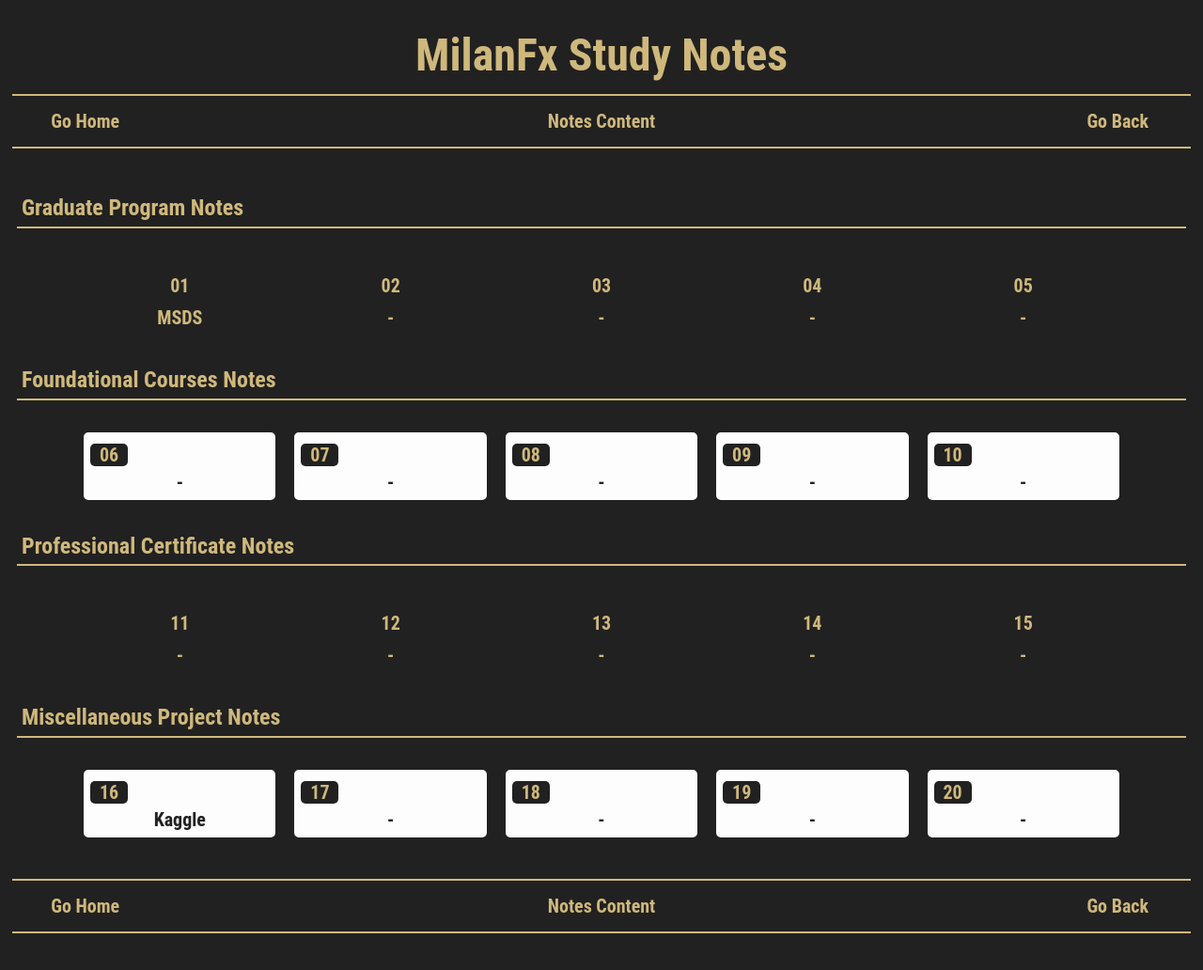
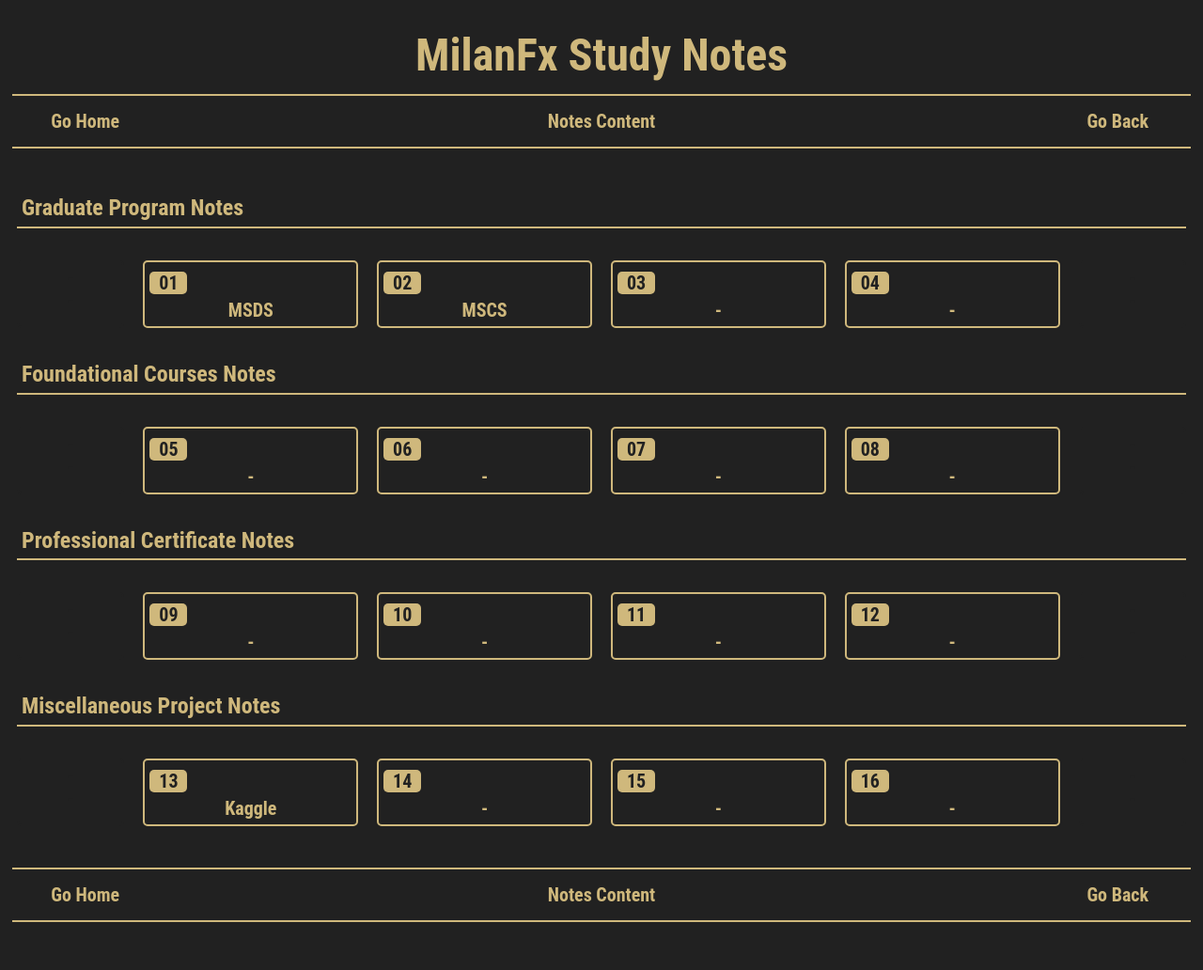
Before and after one commit to milanfx/milanfx.github.io, a Jekyll site: the page built from index.md, in a window 1280 px wide and 1400 px high. Shown: the top 1032 px of the window at 94% size. Built offline with Jekyll 4.4.1, drawn with Linux system fonts in a browser that asks for light colours.

Commit message:
Update index.md

```diff
--- a/index.md
+++ b/index.md
@@ -7,13 +7,12 @@ permalink: /
 <div class="block">
   <div class="btn text">
     <div class="btn name">Graduate Program Notes</div><br>
-    <div class="block" style="grid-template-columns: 0.5fr 2fr 2fr 2fr 2fr 2fr 0.5fr;">
+    <div class="block" style="grid-template-columns: 1fr 2fr 2fr 2fr 2fr 1fr;">
       <a href="/#/"       class="btn empty">-<br>-</a>
-      <a href="/01-MSDS/" class="btn box1"><span class="btn box11">01</span>MSDS</a>
-      <a href="/02-MSCS/" class="btn box1"><span class="btn box11">02</span>-</a>
-      <a href="/03-MSAI/" class="btn box1"><span class="btn box11">03</span>-</a>
-      <a href="/04-MEEM/" class="btn box1"><span class="btn box11">04</span>-</a>
-      <a href="/#/"       class="btn box1"><span class="btn box11">05</span>-</a>
+      <a href="/01-MSDS/" class="btn boxout"><span class="btn boxin">01</span>MSDS</a>
+      <a href="/02-MSCS/" class="btn boxout"><span class="btn boxin">02</span>MSCS</a>
+      <a href="/03-MSAI/" class="btn boxout"><span class="btn boxin">03</span>-</a>
+      <a href="/04-MEEM/" class="btn boxout"><span class="btn boxin">04</span>-</a>
       <a href="/#/"       class="btn empty">-<br>-</a>
     </div>
   </div>
@@ -22,13 +21,12 @@ permalink: /
 <div class="block">
   <div class="btn text">
     <div class="btn name">Foundational Courses Notes</div><br>
-    <div class="block" style="grid-template-columns: 0.5fr 2fr 2fr 2fr 2fr 2fr 0.5fr;">
+    <div class="block" style="grid-template-columns: 1fr 2fr 2fr 2fr 2fr 1fr;">
       <a href="/#/"           class="btn empty">-<br>-</a>
-      <a href="/06-Colorado/" class="btn box2"><span class="btn box22">06</span>-</a>
-      <a href="/#/"           class="btn box2"><span class="btn box22">07</span>-</a>
-      <a href="/#/"           class="btn box2"><span class="btn box22">08</span>-</a>
-      <a href="/#/"           class="btn box2"><span class="btn box22">09</span>-</a>
-      <a href="/#/"           class="btn box2"><span class="btn box22">10</span>-</a>
+      <a href="/06-Colorado/" class="btn boxout"><span class="btn boxin">05</span>-</a>
+      <a href="/#/"           class="btn boxout"><span class="btn boxin">06</span>-</a>
+      <a href="/#/"           class="btn boxout"><span class="btn boxin">07</span>-</a>
+      <a href="/#/"           class="btn boxout"><span class="btn boxin">08</span>-</a>
       <a href="/#/"           class="btn empty">-<br>-</a>
     </div>
   </div>
@@ -37,13 +35,12 @@ permalink: /
 <div class="block">
   <div class="btn text">
     <div class="btn name">Professional Certificate Notes</div><br>
-    <div class="block" style="grid-template-columns: 0.5fr 2fr 2fr 2fr 2fr 2fr 0.5fr;">
+    <div class="block" style="grid-template-columns: 1fr 2fr 2fr 2fr 2fr 1fr;">
       <a href="/#/" class="btn empty">-<br>-</a>
-      <a href="/#/" class="btn box1"><span class="btn box11">11</span>-</a>
-      <a href="/#/" class="btn box1"><span class="btn box11">12</span>-</a>
-      <a href="/#/" class="btn box1"><span class="btn box11">13</span>-</a>
-      <a href="/#/" class="btn box1"><span class="btn box11">14</span>-</a>
-      <a href="/#/" class="btn box1"><span class="btn box11">15</span>-</a>
+      <a href="/#/" class="btn boxout"><span class="btn boxin">09</span>-</a>
+      <a href="/#/" class="btn boxout"><span class="btn boxin">10</span>-</a>
+      <a href="/#/" class="btn boxout"><span class="btn boxin">11</span>-</a>
+      <a href="/#/" class="btn boxout"><span class="btn boxin">12</span>-</a>
       <a href="/#/" class="btn empty">-<br>-</a>
     </div>
   </div>
@@ -52,13 +49,12 @@ permalink: /
 <div class="block">
   <div class="btn text">
     <div class="btn name">Miscellaneous Project Notes</div><br>
-    <div class="block" style="grid-template-columns: 0.5fr 2fr 2fr 2fr 2fr 2fr 0.5fr;">
+    <div class="block" style="grid-template-columns: 1fr 2fr 2fr 2fr 2fr 1fr;">
       <a href="/#/" class="btn empty">-<br>-</a>
-      <a href="/#/" class="btn box2"><span class="btn box22">16</span>Kaggle</a>
-      <a href="/#/" class="btn box2"><span class="btn box22">17</span>-</a>
-      <a href="/#/" class="btn box2"><span class="btn box22">18</span>-</a>
-      <a href="/#/" class="btn box2"><span class="btn box22">19</span>-</a>
-      <a href="/#/" class="btn box2"><span class="btn box22">20</span>-</a>
+      <a href="/#/" class="btn boxout"><span class="btn boxin">13</span>Kaggle</a>
+      <a href="/#/" class="btn boxout"><span class="btn boxin">14</span>-</a>
+      <a href="/#/" class="btn boxout"><span class="btn boxin">15</span>-</a>
+      <a href="/#/" class="btn boxout"><span class="btn boxin">16</span>-</a>
       <a href="/#/" class="btn empty">-<br>-</a>
     </div>
   </div>
```
